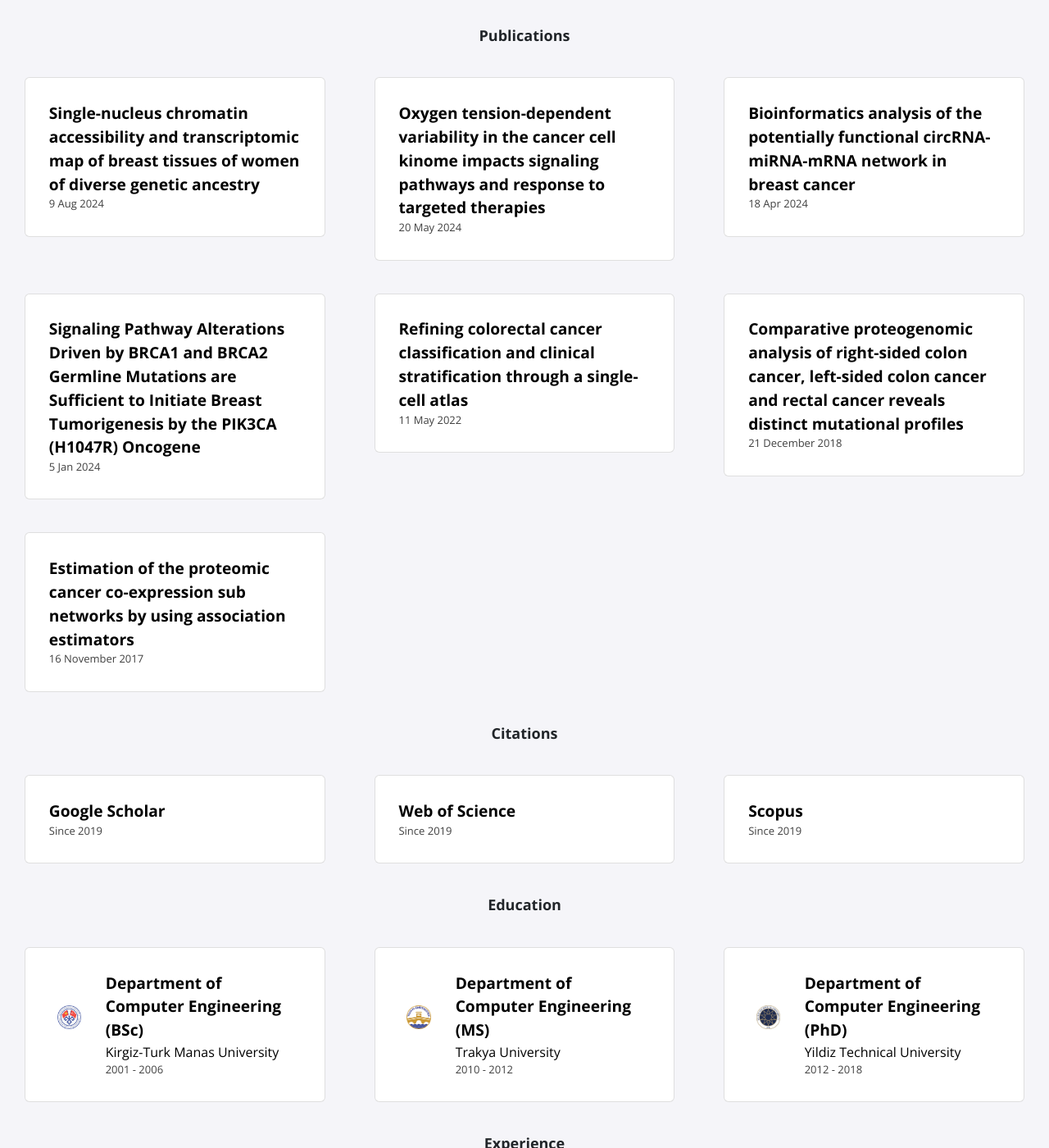
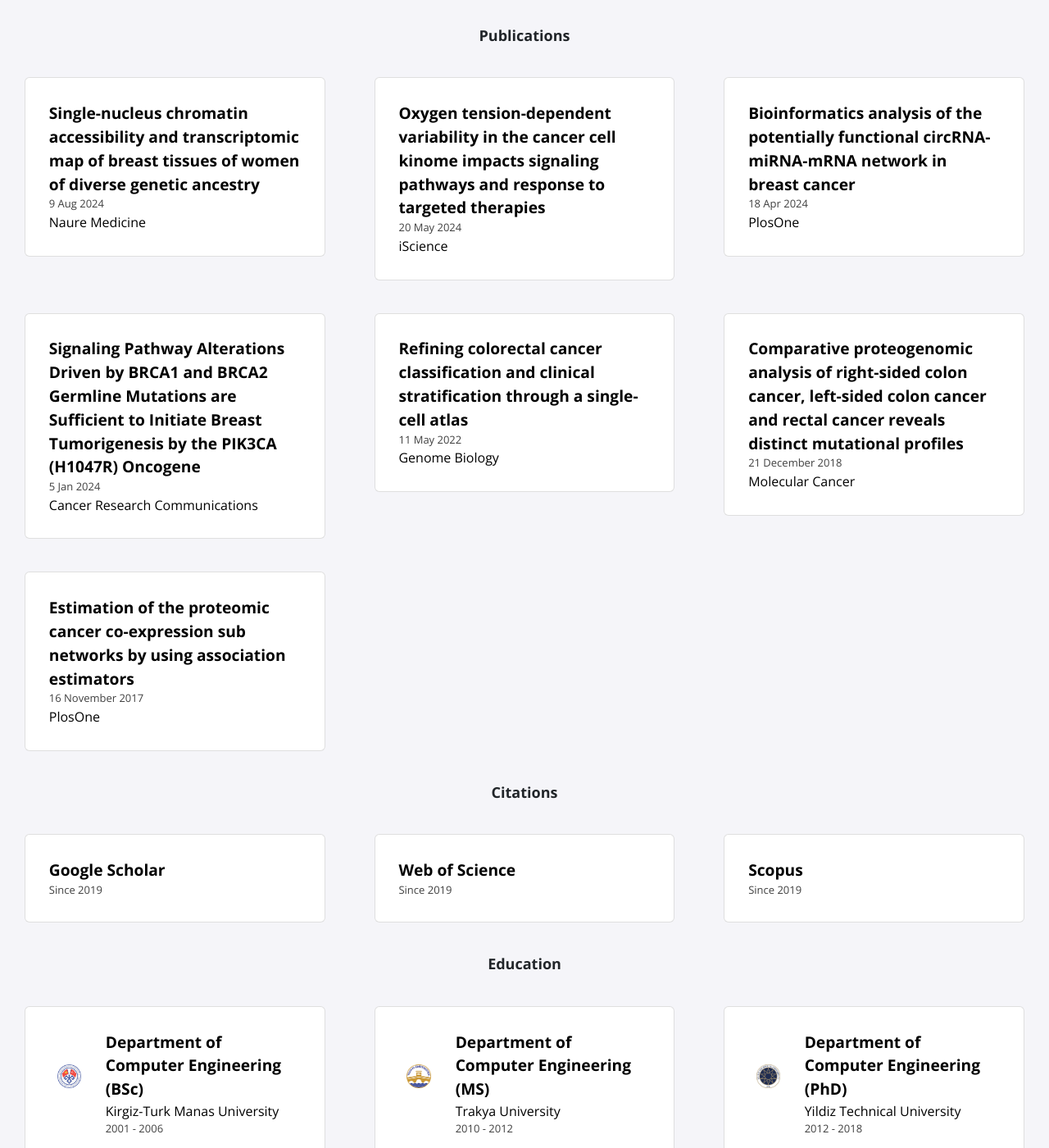
Before and after one commit to cihaterdogan/cihaterdogan.github.io, a Jekyll site: the page built from index.html, in a window 1280 px wide and 1400 px high, scrolled down 667 px. Shown: the whole window at 82% size. Built offline with Jekyll 4.4.1, drawn with Linux system fonts in a browser that asks for light colours; nearby versions of some CDN libraries.

Commit message:
Update publications
Update publications' info

```diff
--- a/_data/publications.yml
+++ b/_data/publications.yml
@@ -1,27 +1,35 @@
 - title: Single-nucleus chromatin accessibility and transcriptomic map of breast tissues of women of diverse genetic ancestry
   link: https://www.nature.com/articles/s41591-024-03011-9
   date: 9 Aug 2024
+  journal: Naure Medicine
 
 - title: Oxygen tension-dependent variability in the cancer cell kinome impacts signaling pathways and response to targeted therapies
   link: https://www.cell.com/iscience/fulltext/S2589-0042(24)01293-8
   date: 20 May 2024
+  journal: iScience
 
 - title: Bioinformatics analysis of the potentially functional circRNA-miRNA-mRNA network in breast cancer
   link: https://journals.plos.org/plosone/article?id=10.1371/journal.pone.0301995
   date: 18 Apr 2024
+  journal: PlosOne
 
 - title: Signaling Pathway Alterations Driven by BRCA1 and BRCA2 Germline Mutations are Sufficient to Initiate Breast Tumorigenesis by the PIK3CA (H1047R) Oncogene
   link: https://aacrjournals.org/cancerrescommun/article/4/1/38/732408
   date: 5 Jan 2024
+  journal: Cancer Research Communications
 
 - title: Refining colorectal cancer classification and clinical stratification through a single-cell atlas
   link: https://genomebiology.biomedcentral.com/articles/10.1186/s13059-022-02677-z
   date: 11 May 2022
+  journal: Genome Biology
 
 - title: Comparative proteogenomic analysis of right-sided colon cancer, left-sided colon cancer and rectal cancer reveals distinct mutational profiles
   link: https://molecular-cancer.biomedcentral.com/articles/10.1186/s12943-018-0923-9
   date: 21 December 2018
+  journal: Molecular Cancer
+
 
 - title: Estimation of the proteomic cancer co-expression sub networks by using association estimators
   link: https://journals.plos.org/plosone/article?id=10.1371/journal.pone.0188016
   date: 16 November 2017
+  journal: PlosOne
--- a/_includes/publications.html
+++ b/_includes/publications.html
@@ -10,6 +10,7 @@
         <div class="info">
             <p class="title"> {{ item.title }}</p>
             <p class="dates"> {{ item.date }}</p>
+            <p class="description"> {{ item.journal }}</p>
         </div>
     </div>
     </a>
```
